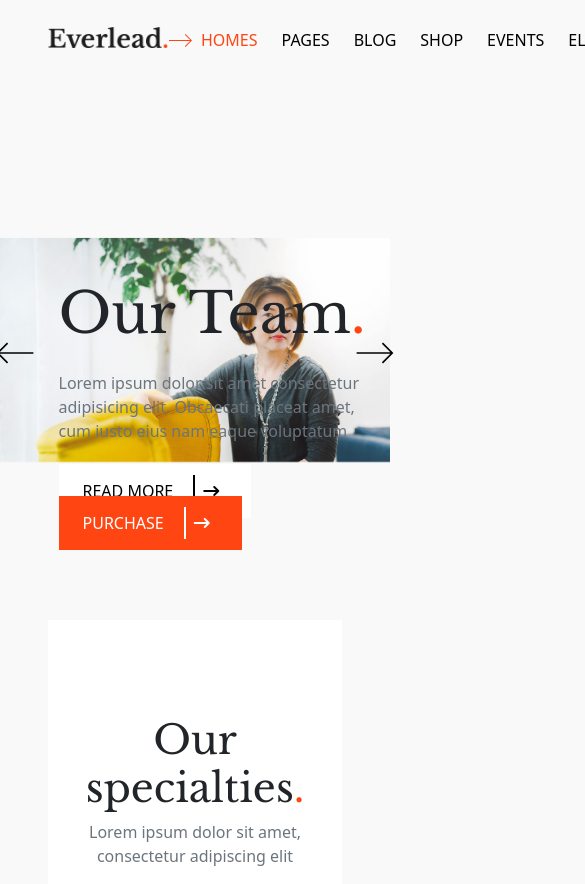
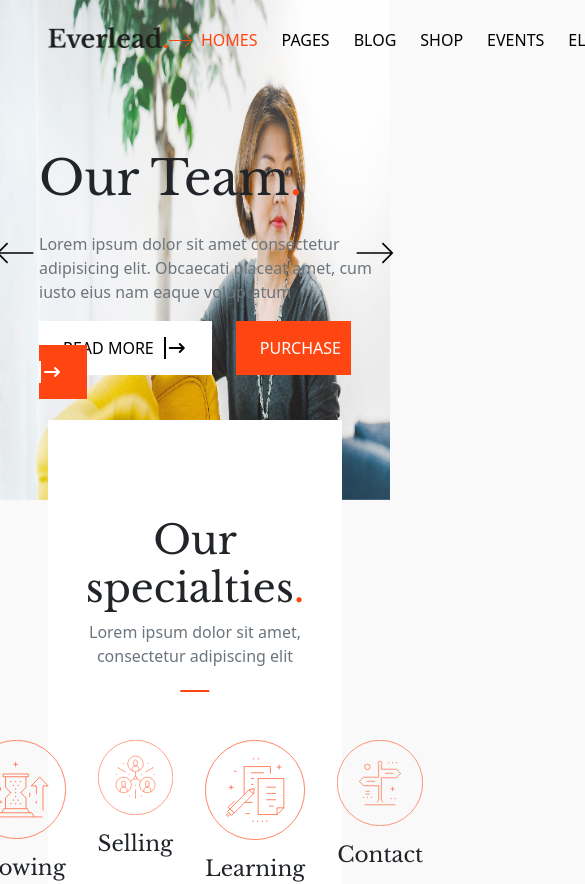
Before and after one commit to marcovittoriozacca/proj-html-vuejs, a Vue app: page / in a window 390 px wide. Shown: the top 884 px of the page, 585 px wide, since content can reach past the window. Built offline with nearby package versions, Linux system fonts and the light colour scheme.

Commit message:
feat: font + header slightly responsive

```diff
--- a/src/assets/sass/_general.scss
+++ b/src/assets/sass/_general.scss
@@ -1,6 +1,11 @@
 @use './partials/variables' as *;
 @import '../../../node_modules/bootstrap/scss/bootstrap.scss';
 @import url('https://fonts.googleapis.com/css2?family=Libre+Baskerville:ital,wght@0,400;0,700;1,400&display=swap');
+
+@font-face {
+    font-family: 'cheguevara-sign';
+    src: url('/public/cheguevara-sign/CheGuevaraSign-Regular.ttf') format('truetype');;
+}
 
 
 a{
@@ -34,3 +39,6 @@ header{
     max-width: 2000px;
     margin: 0 auto;
 }
+.signature{
+    font-family: 'cheguevara-sign'!important;
+}
--- a/src/components/header/AppHeader.vue
+++ b/src/components/header/AppHeader.vue
@@ -35,7 +35,7 @@ export default {
                 },
                 {
                     name: 'events',
-                    url: '#events',
+                    url: '#upcoming-events',
                     active: false,
                 },
                 {
--- a/src/components/header/headerElements/CTA.vue
+++ b/src/components/header/headerElements/CTA.vue
@@ -75,7 +75,6 @@ export default{
 .custom-heigth{
     height: 700px;
 
-
 }
     #our-team{
         position: absolute;
@@ -119,4 +118,72 @@ export default{
 
 
     }
+
+    @media screen and (max-width: 1240px) {
+        .custom-heigth{
+            height: 500px;
+        }
+
+
+        #our-team{
+            top: 30%;
+            left: 10%
+        }
+    }
+    @media screen and (max-width: 890px) {
+
+        figure{
+            height: 100%;
+            img{
+                height: 100%;
+            }
+        }
+
+        #our-team{
+            top: 30%;
+            left: 10%;
+
+            h1{
+                font-size: 3rem;
+            }
+            p{
+                max-width: 400px;
+            }
+
+            a{
+                span{
+                    padding-right: 10px;
+                    font-weight: 500;
+                }
+                i{
+                    border-left: 2px solid black;
+                    padding: 3px;
+                }
+                &:hover i{
+                    border-left: 2px solid white;
+                }
+            }
+        }
+
+
+
+
+
+
+        .btn-orange{
+            background-color: $orange;
+            i{
+                border-left: 2px solid white;
+
+            }
+            &:hover i{
+                border-left: 2px solid $orange;
+            }
+
+        }
+
+
+
+    }
+
 </style>
--- a/src/components/main/mainElements/OurStaff.vue
+++ b/src/components/main/mainElements/OurStaff.vue
@@ -77,6 +77,7 @@
                         <h5 class="text-secondary">{{ staff[currentSlide].role }}</h5>
                     </div>
                     <p class="text-secondary pt-3">{{ staff[currentSlide].description }}</p>
+                    <div class="d-flex align-items-center justify-content-between">
                         <ul class="list-unstyled socials d-flex column-gap-3">
                             <li v-for="(social, index) in socials" :key="index">
                                 <a :href="social.url" class="text-white rounded-circle p-1 px-3 d-flex justify-content-center align-items-center text-decoration-none ">
@@ -84,6 +85,9 @@
                                 </a>
                             </li>
                         </ul>
+
+                        <span class="signature">{{ staff[currentSlide].name }}</span>
+                    </div>
                 </div>
                 <img v-if="staff[currentSlide].signature" :src="`/img/${staff[currentSlide].signature}`" :alt="staff[currentSlide].name">
             </div>
@@ -97,6 +101,14 @@
 <style lang="scss" scoped>
 @use '../../../assets/sass/partials/variables' as *;
 @use '../../../assets/sass/partials/mixins' as *;
+.signature{
+    flex-grow: 1;
+    margin-top: -30px;
+    text-align: center;
+    font-size: 3.5rem;
+    rotate: -10deg;
+    color: $orange;
+}
   .staff{
     margin-top: 30px;
     padding-top: 100px;
```
Also changed, not shown: public/cheguevara-sign/CheGuevaraSign-Alt.ttf (added), public/cheguevara-sign/CheGuevaraSign-Regular.ttf (added), public/cheguevara-sign/readme.txt (added). Lines whose indentation alone changed are shown as unchanged.
